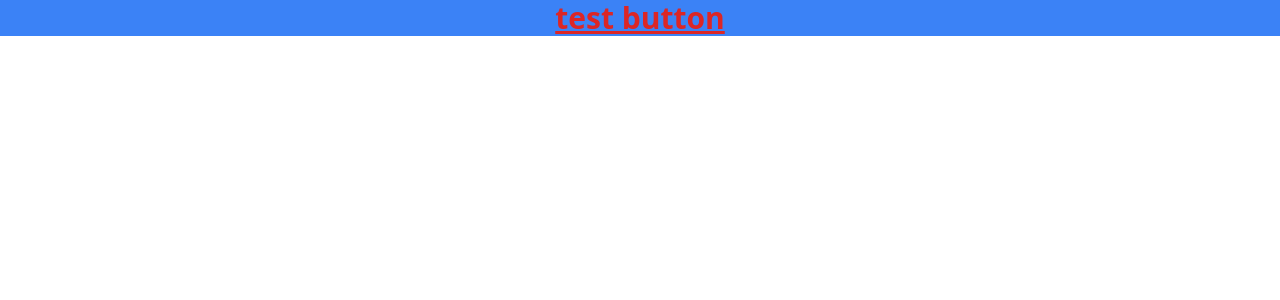
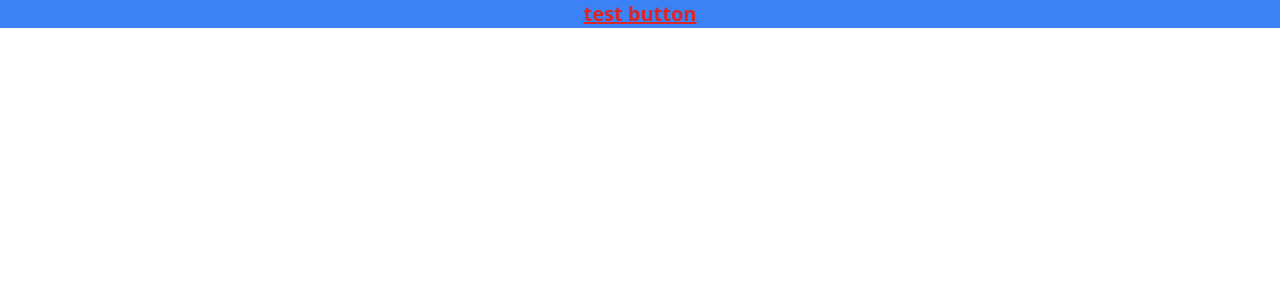
Before and after one commit to halilcn/reco, a React (Create React App) app: page / in a window 1280 px wide. Shown: the top 300 px of the page. Built offline with nearby package versions, Linux system fonts and the light colour scheme.

Commit message:
add package for dynamic class

```diff
--- a/package.json
+++ b/package.json
@@ -16,6 +16,7 @@
     "@types/node": "^16.11.41",
     "@types/react": "^18.0.13",
     "@types/react-dom": "^18.0.5",
+    "classnames": "^2.3.1",
     "react": "^18.2.0",
     "react-dom": "^18.2.0",
     "react-scripts": "5.0.1",
--- a/src/components/deneme/Deneme.tsx
+++ b/src/components/deneme/Deneme.tsx
@@ -1,13 +1,16 @@
+import classNames from 'classnames'
 import React from 'react'
-import { useEffect } from 'react'
 
-import test from './index'
-import '/src/styles/index.scss'
+
 
 interface IProps {}
 
 const Deneme: React.FC<IProps> = props => {
-  return <div className="text-3xl font-bold underline text-red-600 bg-blue-500">test button</div>
+  //todo: style module
+
+  const testClass=classNames('text-xl font-bold underline text-red-600 bg-blue-500')
+
+  return <div className={testClass}>test button</div>
 }
 
 export default Deneme
```
Also changed, not shown: .prettierrc.json, 2 other files (tests, documents, lock files or other folders).
